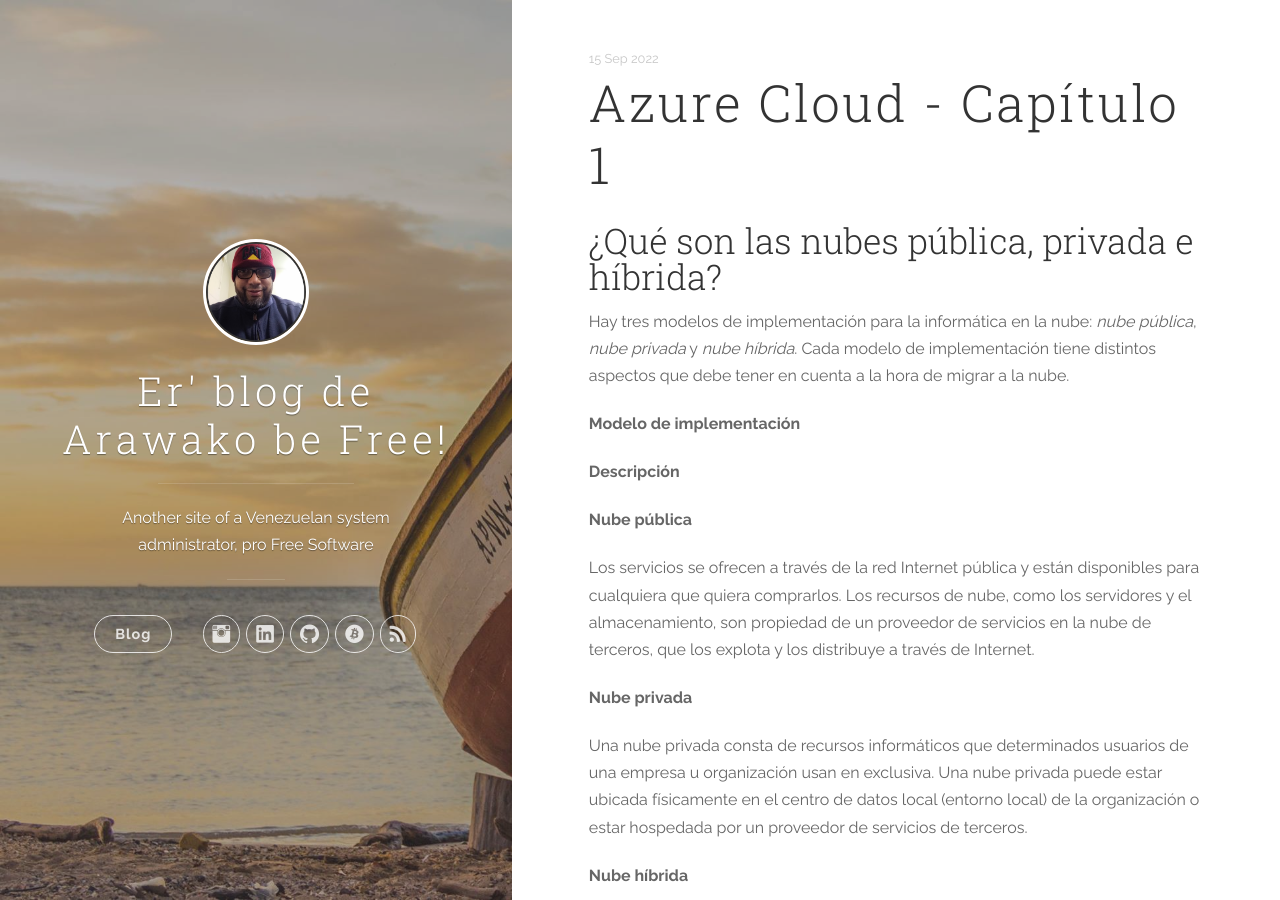
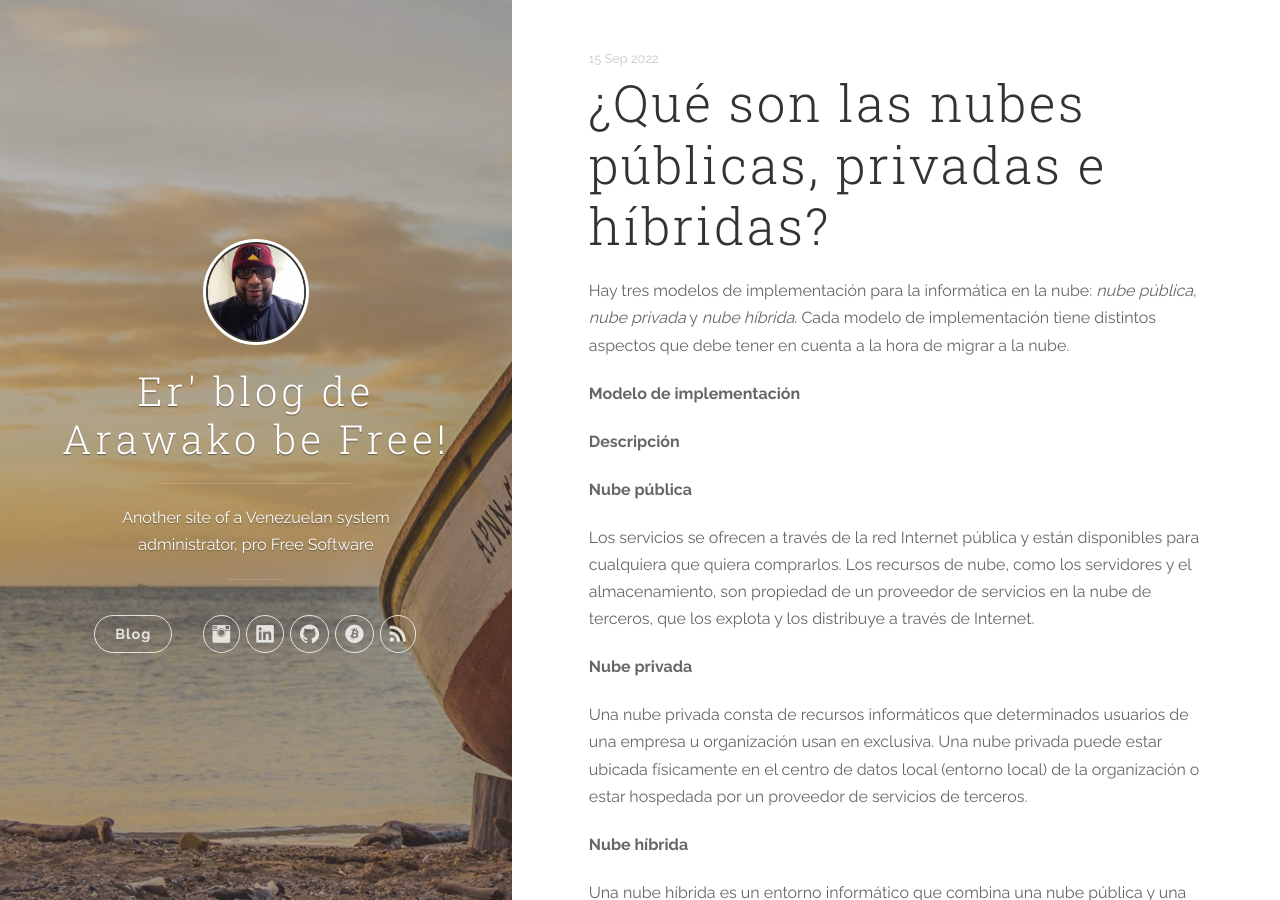
Before and after one commit to arawako/arawako.github.io, a Jekyll site: the page built from _posts/2022-09-15-Notas-Cloud-Azure-01.md, in a window 1280 px wide and 900 px high. Built offline with Jekyll 4.4.1, drawn with Linux system fonts in a browser that asks for light colours.

Commit message:
re edit post Azure Cloud - Capítulo 1

```diff
--- a/_posts/2022-09-15-Notas-Cloud-Azure-01.md
+++ b/_posts/2022-09-15-Notas-Cloud-Azure-01.md
@@ -1,11 +1,8 @@
 ---
 layout: post
-title: Azure Cloud - Capítulo 1
-description: Conceptos Básicos
+title: ¿Qué son las nubes públicas, privadas e híbridas?
+description: Azure Cloud - Capítulo 1
 ---
-
-## ¿Qué son las nubes pública, privada e híbrida?
-
 Hay tres modelos de implementación para la informática en la nube: *nube pública*, *nube privada* y *nube híbrida*. Cada modelo de implementación tiene distintos aspectos que debe tener en cuenta a la hora de migrar a la nube.
 
 **Modelo de implementación**
```
